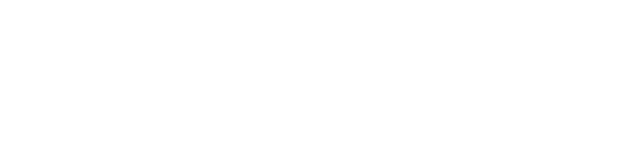
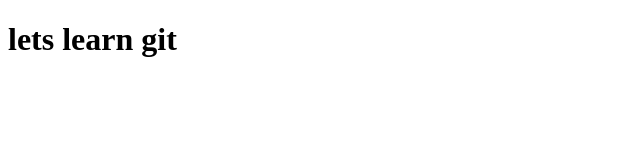
Before and after one commit to Salman7674/LetsLearnGit, a plain HTML site: page index.html in a window 1280 px wide. Shown: the whole page, without its empty margins (0-640 px from the left). Drawn offline with Linux system fonts and the light colour scheme.

Commit message:
changed h1 content

```diff
--- a/index.html
+++ b/index.html
@@ -6,6 +6,6 @@
     <title>Document</title>
 </head>
 <body>
-    <h1></h1>
+    <h1>lets learn git</h1>
 </body>
 </html>
```
